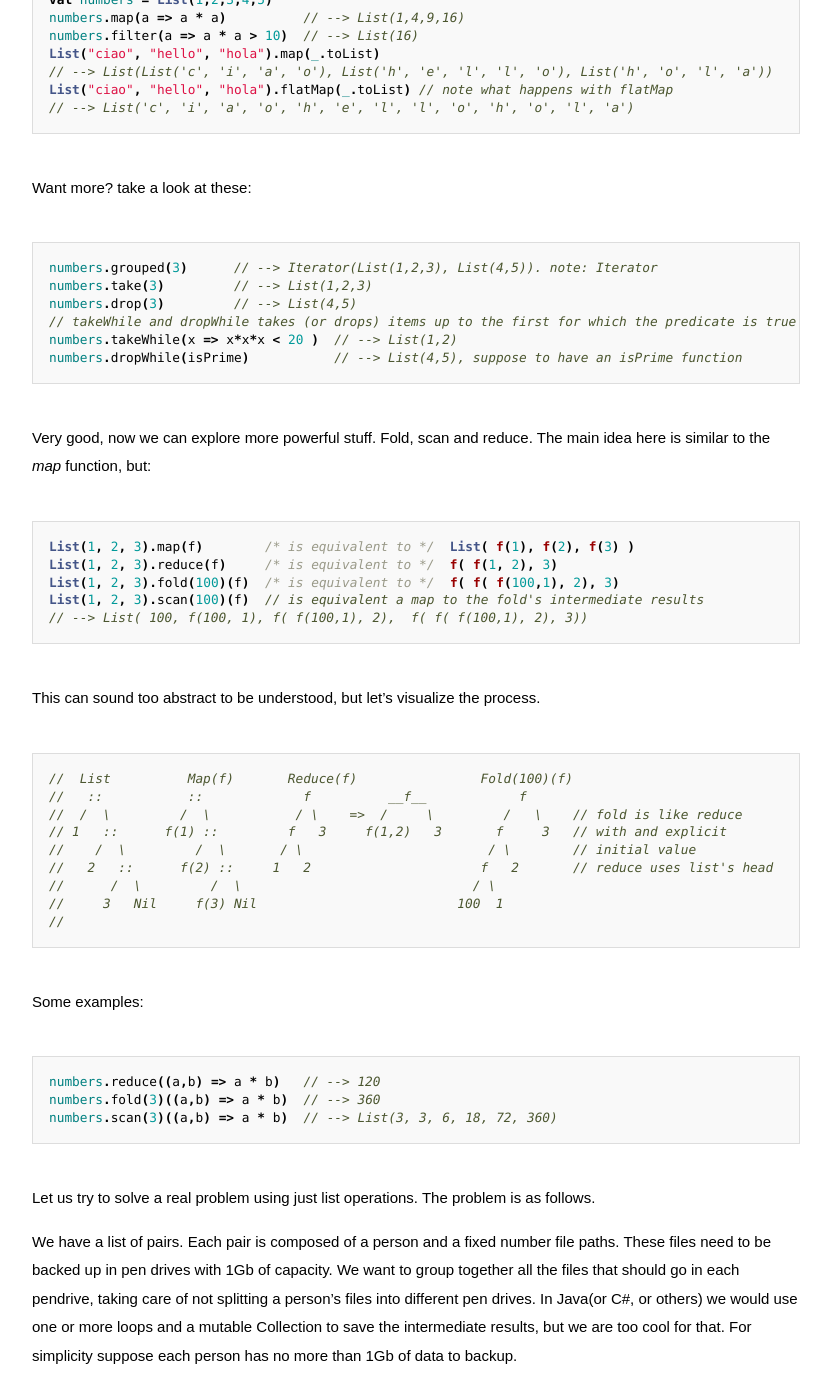
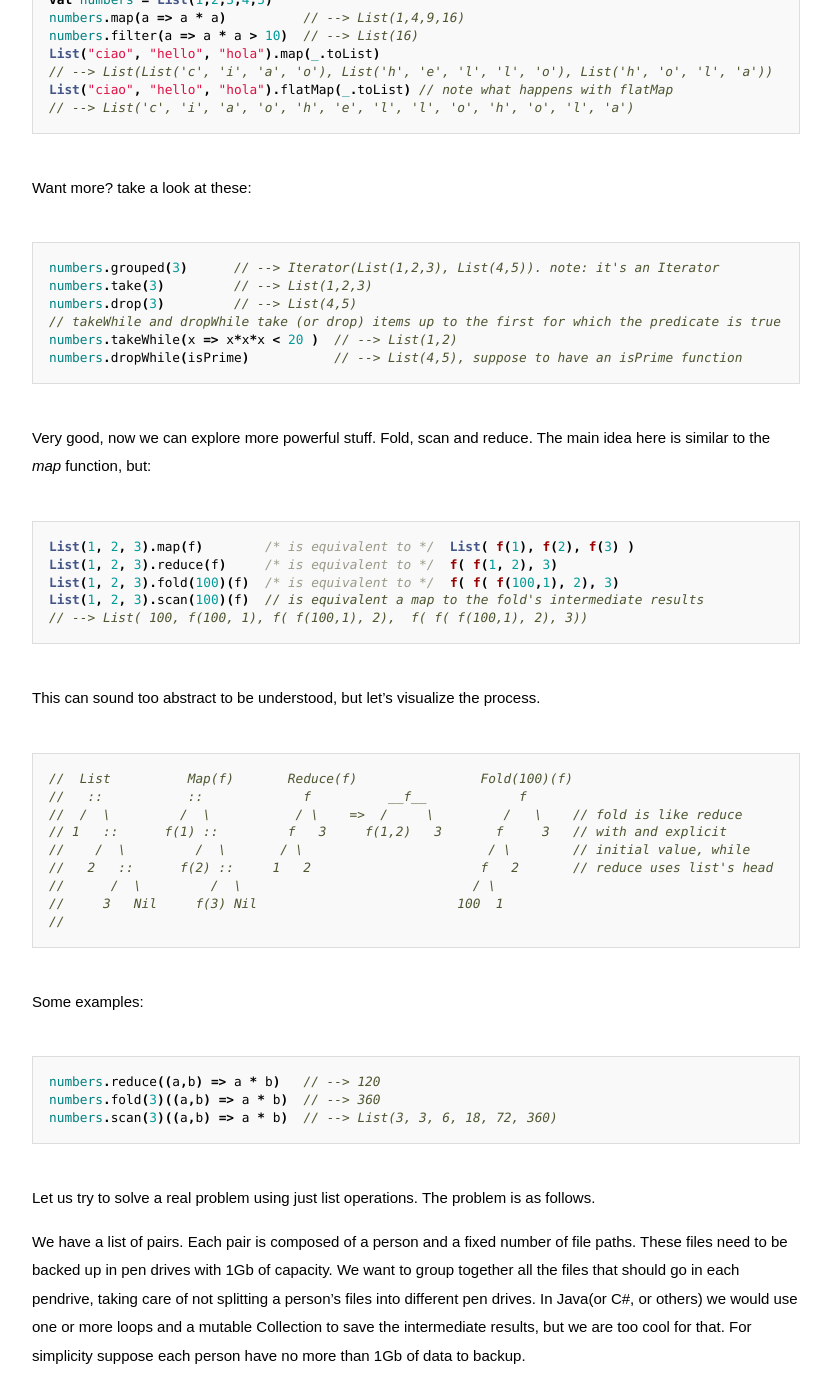
Before and after one commit to kekkooo/kekkooo.github.io, a Jekyll site: the page built from _posts/2016-10-21-lists-part-2.md, in a window 1280 px wide and 1400 px high, scrolled down 503 px. Shown: the whole window, without its empty margins (224-1055 px from the left). Built offline with Jekyll 4.4.1, drawn with Linux system fonts in a browser that asks for light colours; some web fonts are replaced; some of the changed text lies outside the part shown.

Commit message:
some typos corrected.

````diff
--- a/_posts/2016-10-21-lists-part-2.md
+++ b/_posts/2016-10-21-lists-part-2.md
@@ -20,10 +20,10 @@ List("ciao", "hello", "hola").flatMap(_.toList) // note what happens with flatMa
 Want more? take a look at these:
 
 ```scala
-numbers.grouped(3)      // --> Iterator(List(1,2,3), List(4,5)). note: Iterator
+numbers.grouped(3)      // --> Iterator(List(1,2,3), List(4,5)). note: it's an Iterator
 numbers.take(3)         // --> List(1,2,3)
 numbers.drop(3)         // --> List(4,5)
-// takeWhile and dropWhile takes (or drops) items up to the first for which the predicate is true
+// takeWhile and dropWhile take (or drop) items up to the first for which the predicate is true
 numbers.takeWhile(x => x*x*x < 20 )  // --> List(1,2)
 numbers.dropWhile(isPrime)           // --> List(4,5), suppose to have an isPrime function
 ```
@@ -46,7 +46,7 @@ This can sound too abstract to be understood, but let's visualize the process.
 //   ::           ::             f          __f__            f
 //  /  \         /  \           / \    =>  /     \         /   \    // fold is like reduce
 // 1   ::      f(1) ::         f   3     f(1,2)   3       f     3   // with and explicit
-//    /  \         /  \       / \                        / \        // initial value
+//    /  \         /  \       / \                        / \        // initial value, while
 //   2   ::      f(2) ::     1   2                      f   2       // reduce uses list's head
 //      /  \         /  \                              / \
 //     3   Nil     f(3) Nil                          100  1
@@ -64,16 +64,16 @@ numbers.scan(3)((a,b) => a * b)  // --> List(3, 3, 6, 18, 72, 360)
 Let us try to solve a real problem using just list operations.
 The problem is as follows.
 
-We have a list of pairs. Each pair is composed of a person and a fixed number file paths.
+We have a list of pairs. Each pair is composed of a person and a fixed number of file paths.
 These files need to be backed up in pen drives with 1Gb of capacity. We want to group together all the files that should go in each pendrive, taking care of not splitting a person's files into different pen drives.
-In Java(or C#, or others) we would use one or more loops and a mutable Collection to save the intermediate results, but we are too cool for that. For simplicity suppose each person has no more than 1Gb of data to backup.
+In Java(or C#, or others) we would use one or more loops and a mutable Collection to save the intermediate results, but we are too cool for that. For simplicity suppose each person have no more than 1Gb of data to backup.
 
 ```scala
 import java.nio.file.Files
 import java.nio.file.Paths
 
 val limitSize = 1024
-
+// note that ??? becomes --> throw new NotImplementedException()
 def getFilesFor( name : String ): List[String] = ??? // suppose to have a working implementation
 def getFileSize( path : String ): List[Long] = Files.size(Paths.get(path))
 
````
Also changed, not shown: other parts of _posts/2016-10-21-lists-part-2.md (+4 -4 lines).
